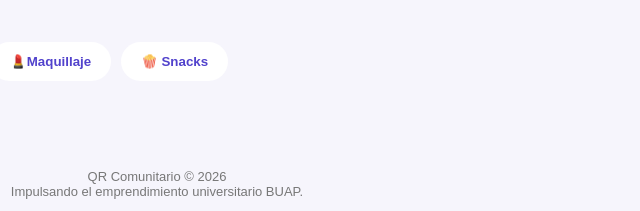
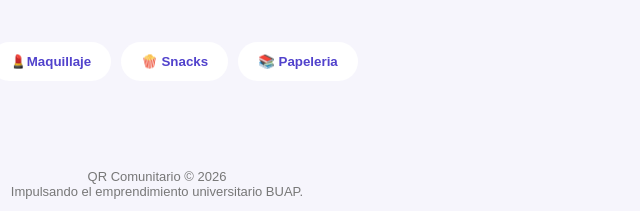
Before and after one commit to tlapamendozayazmin-sketch/qr-comunitario, a plain HTML site: page index.html in a window 1280 px wide. Shown: the part 200-411 px from the top of the page, 483-1123 px from the left. Drawn offline with Linux system fonts and the light colour scheme.

Commit message:
Update index.html

```diff
--- a/index.html
+++ b/index.html
@@ -230,6 +230,10 @@
                 onclick="filtrarProductos('Snacks', this)">
                🍿 Snacks
             </button>
+             <button class="categoria"
+                onclick="filtrarProductos('Papeleria', this)">
+                📚 Papeleria
+            </button>
 
 
         </nav>
@@ -323,7 +327,15 @@ const productos = [
         facultad: "Facultad de Administración",
         imagen: "./lip butter.jpeg",
         telefono: "522211705982"
-    }
+    },
+    {
+        nombre: "Plumones Super Tips ",
+        categoria: "Papeleria",
+        precio: "$390",
+        facultad: "Facultad de Administración",
+        imagen: "./plumones suber tips.jpeg",
+        telefono: "522211705982"
+    },
 
 ];
 
```
